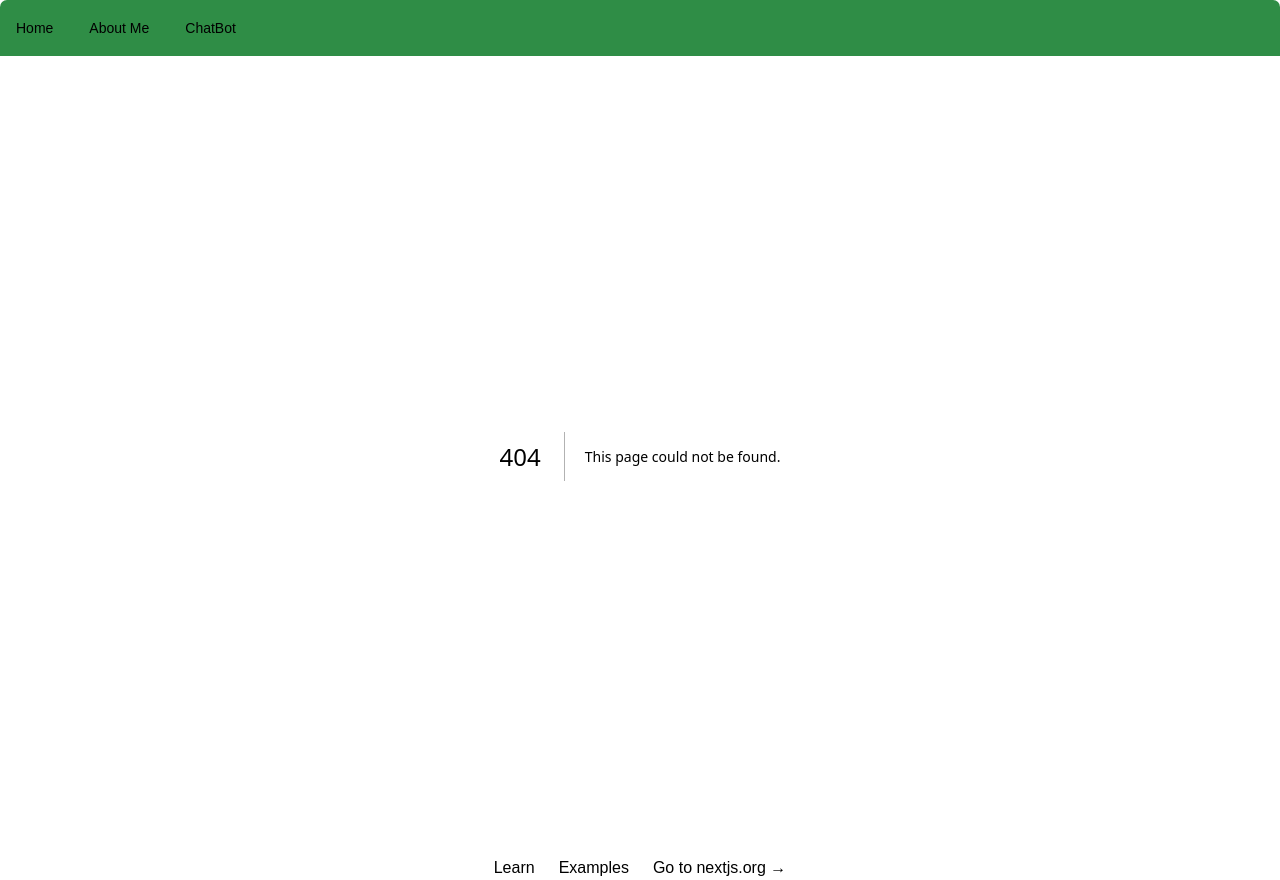
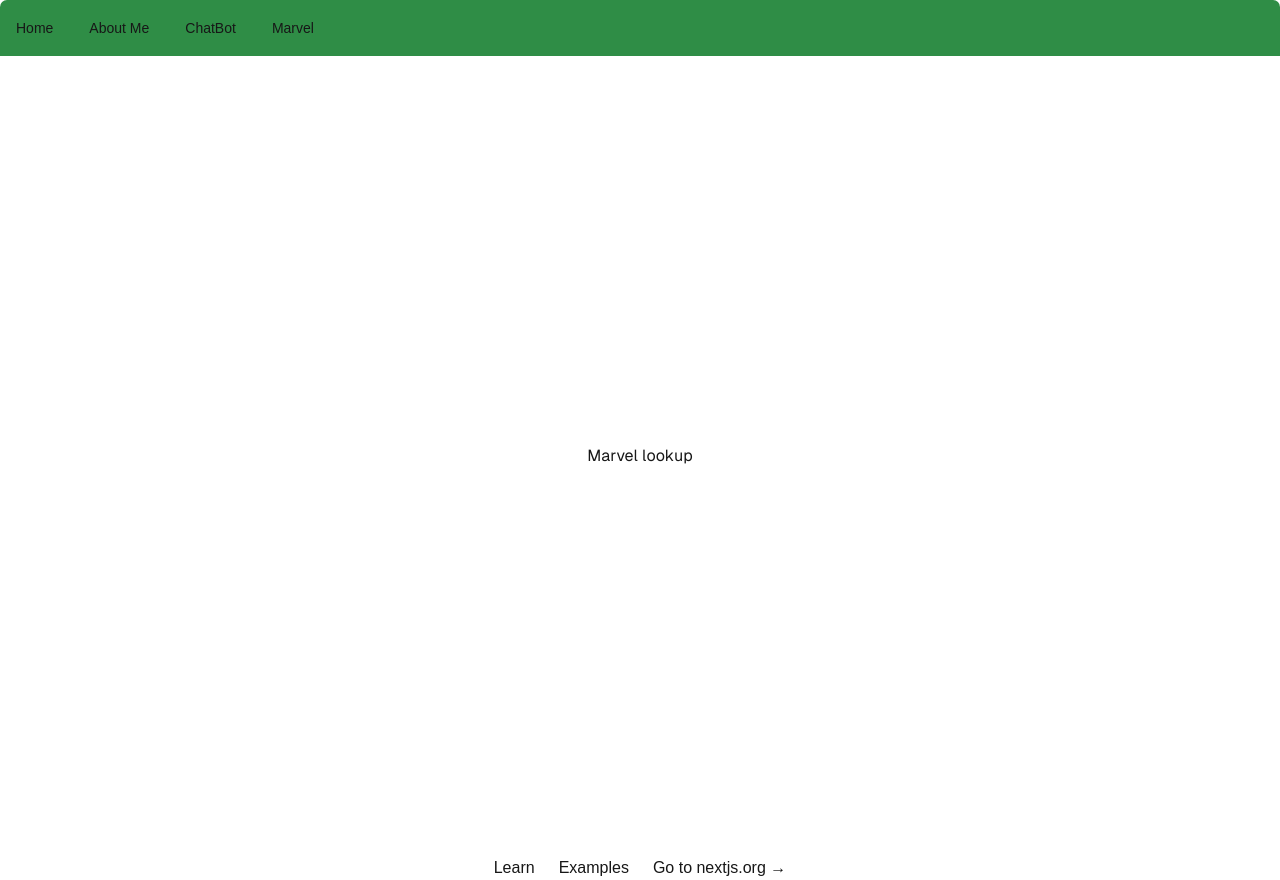
Before and after one commit to TonyAmendola3/Personal-Site, a Next.js app: page /Marvel in a window 1280 px wide. Before the commit this address had no page. Built offline with nearby package versions, Linux system fonts and the light colour scheme; no server answers.

Commit message:
successfully calling marvel api

```diff
--- a/package.json
+++ b/package.json
@@ -13,6 +13,8 @@
     "@radix-ui/react-navigation-menu": "^1.2.0",
     "class-variance-authority": "^0.7.0",
     "clsx": "^2.1.1",
+    "jotai": "^2.11.3",
+    "js-md5": "^0.8.3",
     "lucide-react": "^0.441.0",
     "next": "14.2.11",
     "react": "^18",
--- /dev/null
+++ b/src/app/Marvel/helpers.js
@@ -0,0 +1,16 @@
+async function sha256(message) {
+    // encode as UTF-8
+    const msgBuffer = new TextEncoder().encode(message);
+
+    // hash the message
+    const hashBuffer = await crypto.subtle.digest('SHA-256', msgBuffer);
+
+    // convert ArrayBuffer to Array
+    const hashArray = Array.from(new Uint8Array(hashBuffer));
+
+    // convert bytes to hex string
+    const hashHex = hashArray.map(b => ('00' + b.toString(16)).slice(-2)).join('');
+    return hashHex;
+}
+
+export { sha256 };
--- /dev/null
+++ b/src/app/Marvel/page.tsx
@@ -0,0 +1,33 @@
+import { useEffect } from 'react';
+import { useAtom } from 'jotai';
+import { md5 } from 'js-md5';
+
+import { marvelAtom } from '../atoms';
+import { MARVEL_PUBLIC_KEY, MARVEL_PRIVATE_KEY } from '../constants';
+import { sha256 } from './helpers';
+
+const timestamp = Date.now();
+
+export default async function Marvel() {
+  const urlHash = md5(`${timestamp}${MARVEL_PRIVATE_KEY}${MARVEL_PUBLIC_KEY}`);
+
+  try {
+    const url = `http://gateway.marvel.com/v1/public/comics?apikey=${MARVEL_PUBLIC_KEY}&ts=${timestamp}&hash=${urlHash}`;
+
+    const marvelResponse = await fetch(url);
+    const marvelData = await marvelResponse.json();
+    console.log(marvelData);
+  } catch (e) {
+    console.error(e);
+  }
+
+    return (
+      <div className="grid grid-rows-[20px_1fr_20px] items-center justify-items-center min-h-screen p-8 pb-20 gap-16 sm:p-20 font-[family-name:var(--font-geist-sans)]">
+        <main className="flex flex-col gap-8 row-start-2 items-center sm:items-start">
+         <div>
+          Marvel lookup
+          </div>
+        </main>
+      </div>
+    );
+  }
--- /dev/null
+++ b/src/app/atoms/index.js
@@ -0,0 +1,7 @@
+import { atom } from 'jotai'
+
+const marvelAtom = atom();
+
+export {
+    marvelAtom
+}
--- /dev/null
+++ b/src/app/constants.js
@@ -0,0 +1,7 @@
+const MARVEL_PUBLIC_KEY = "bfc4e89644a850d1ce1b2aed0f8b06ee";
+const MARVEL_PRIVATE_KEY = "5256df6f39fdb898ede98ff2184cd6147ff9932c";
+
+export {
+    MARVEL_PUBLIC_KEY,
+    MARVEL_PRIVATE_KEY
+};
--- a/src/app/layout.tsx
+++ b/src/app/layout.tsx
@@ -61,6 +61,13 @@ export default function RootLayout({
                     </NavigationMenuLink>
                   </Link>
                 </NavigationMenuItem>
+                <NavigationMenuItem>
+                  <Link href="/Marvel" legacyBehavior passHref>
+                    <NavigationMenuLink className={navigationMenuTriggerStyle()}>
+                      Marvel
+                    </NavigationMenuLink>
+                  </Link>
+                </NavigationMenuItem>
               </NavigationMenuList>
             </NavigationMenu>
           </header>
```
Also changed, not shown: 1 other file (tests, documents, lock files or other folders).
